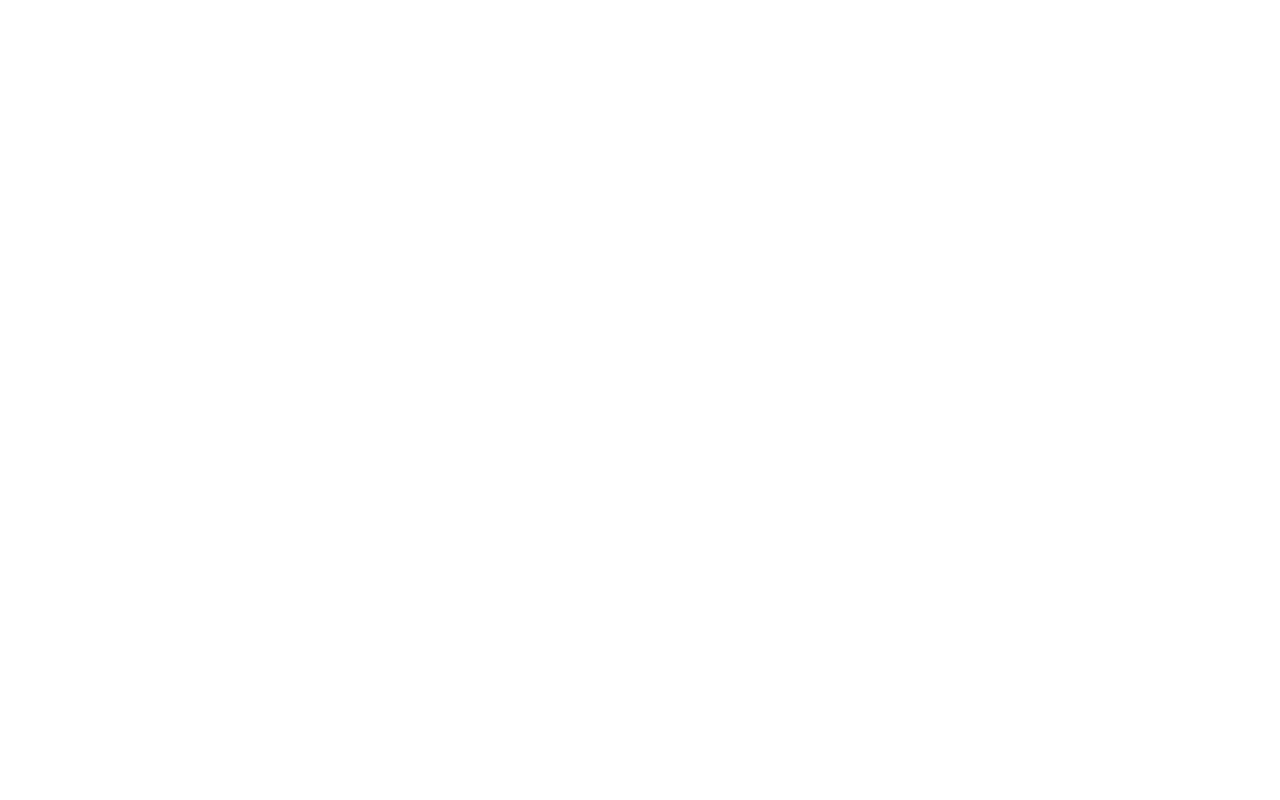
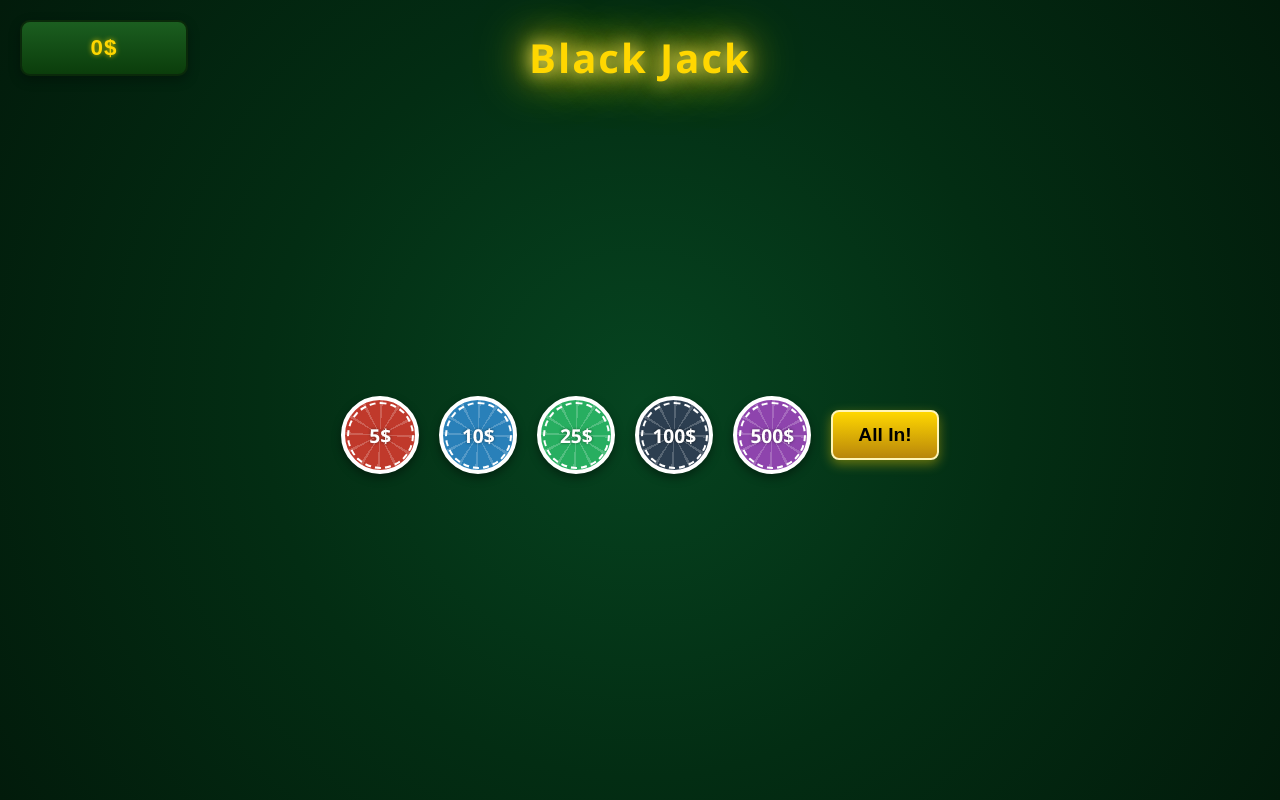
Before and after one commit to OronF/black-jack-game, a React app in the folder my-app/: page / in a window 1280 px wide. Built offline with nearby package versions, Linux system fonts and the light colour scheme.

Commit message:
changing the game to be black jack

```diff
--- a/my-app/src/css/App.css
+++ b/my-app/src/css/App.css
@@ -1,38 +1,70 @@
+/* General app layout */
 .App {
+  background: radial-gradient(circle at center, #064420, #032d13, #021b0b);
+  height: 100vh;
+  color: white;
+  font-family: 'Segoe UI', Tahoma, Geneva, Verdana, sans-serif;
   text-align: center;
+  position: relative;
+  overflow: hidden;
 }
 
-.App-logo {
-  height: 40vmin;
-  pointer-events: none;
+/* Header styling */
+.App-header {
+  font-size: 2.5rem;
+  font-weight: bold;
+  color: #ffd700;
+  text-shadow: 0 0 15px rgba(255, 215, 0, 0.8);
+  padding-top: 30px;
+  letter-spacing: 2px;
 }
 
-@media (prefers-reduced-motion: no-preference) {
-  .App-logo {
-    animation: App-logo-spin infinite 20s linear;
+/* Optional: animate glow for casino effect */
+@keyframes glow {
+  from {
+    text-shadow: 0 0 10px #ffd700, 0 0 20px #ffea00, 0 0 30px #ffd700;
+  }
+  to {
+    text-shadow: 0 0 20px #fff176, 0 0 40px #ffd700, 0 0 60px #ffea00;
   }
 }
 
 .App-header {
-  background-color: #282c34;
-  min-height: 100vh;
-  display: flex;
-  flex-direction: column;
-  align-items: center;
-  justify-content: center;
-  font-size: calc(10px + 2vmin);
-  color: white;
+  animation: glow 2s ease-in-out infinite alternate;
 }
 
-.App-link {
-  color: #61dafb;
+/* Integrate MoneyCount styling */
+.money-count {
+  position: fixed;
+  top: 20px;
+  left: 20px;
+
+  display: flex;
+  justify-content: center;
+  align-items: center;
+  margin: 0;
+  padding: 12px 20px;
+  background: linear-gradient(180deg, #1b5e20, #0b3d0b);
+  border: 2px solid #0a290a;
+  border-radius: 10px;
+  width: fit-content;
+  box-shadow: 0 4px 12px rgba(0, 0, 0, 0.3);
 }
 
-@keyframes App-logo-spin {
-  from {
-    transform: rotate(0deg);
-  }
-  to {
-    transform: rotate(360deg);
-  }
+.input-money-count {
+  font-size: 1.4rem;
+  font-weight: bold;
+  text-align: center;
+  color: #ffd700;
+  background: transparent;
+  border: none;
+  outline: none;
+  width: 120px;
+  letter-spacing: 1px;
+  text-shadow: 0 0 5px rgba(255, 215, 0, 0.7);
 }
+
+.input-money-count:disabled {
+  opacity: 1;
+  cursor: default;
+}
--- /dev/null
+++ b/my-app/src/css/CoinsPanal.css
@@ -0,0 +1,95 @@
+/* Full-screen centering */
+body, html {
+  height: 100%;
+  margin: 0;
+}
+
+.coins-panal-container {
+  display: flex;
+  justify-content: center;
+  align-items: center;
+  height: 100vh;
+  gap: 20px;
+  transform: translateY(-50px);
+}
+
+/* Coin list layout */
+.coins-panal {
+  display: flex;
+  list-style: none;
+  padding: 0;
+  margin: 0;
+  gap: 20px;
+}
+
+/* Base coin style */
+.coin {
+  width: 70px;
+  height: 70px;
+  border-radius: 50%;
+  border: 4px solid white;
+  display: flex;
+  justify-content: center;
+  align-items: center;
+  font-size: 1.2rem;
+  font-weight: bold;
+  color: white;
+  cursor: pointer;
+  box-shadow: 0 4px 10px rgba(0,0,0,0.4);
+  position: relative;
+  text-shadow: 0 0 3px rgba(0,0,0,0.5);
+  transition: transform 0.2s ease, box-shadow 0.2s ease;
+}
+
+/* Chip hover effect */
+.coin:hover {
+  transform: scale(1.1);
+  box-shadow: 0 6px 18px rgba(0,0,0,0.6);
+}
+
+/* Edge patterns for chips */
+.coin::before,
+.coin::after {
+  content: "";
+  position: absolute;
+  border-radius: 50%;
+}
+
+.coin::before {
+  width: 100%;
+  height: 100%;
+  background: repeating-conic-gradient(white 0 5deg, transparent 5deg 30deg);
+  opacity: 0.2;
+}
+
+.coin::after {
+  width: 90%;
+  height: 90%;
+  border: 2px dashed white;
+}
+
+/* Different colors for each coin */
+.coin:nth-child(1) { background: #c0392b; } /* Red 5$ */
+.coin:nth-child(2) { background: #2980b9; } /* Blue 10$ */
+.coin:nth-child(3) { background: #27ae60; } /* Green 25$ */
+.coin:nth-child(4) { background: #2c3e50; } /* Black 100$ */
+.coin:nth-child(5) { background: #8e44ad; } /* Purple 500$ */
+
+/* All In button (inline with coins) */
+.all-in-button {
+  background: linear-gradient(180deg, #ffd700, #b8860b);
+  border: 2px solid #fff5b7;
+  color: black;
+  font-size: 1.2rem;
+  font-weight: bold;
+  padding: 12px 25px;
+  border-radius: 8px;
+  cursor: pointer;
+  box-shadow: 0 4px 12px rgba(255, 215, 0, 0.4);
+  transition: transform 0.2s ease, box-shadow 0.2s ease;
+}
+
+.all-in-button:hover {
+  transform: scale(1.1);
+  box-shadow: 0 6px 18px rgba(255, 215, 0, 0.6);
+}
--- /dev/null
+++ b/my-app/src/css/MoneyCount.css
@@ -0,0 +1,34 @@
+.money-count {
+  position: fixed;
+  top: 20px;
+  left: 20px;
+
+  display: flex;
+  justify-content: center;
+  align-items: center;
+  margin: 0;
+  padding: 12px 20px;
+  background: linear-gradient(180deg, #1b5e20, #0b3d0b);
+  border: 2px solid #0a290a;
+  border-radius: 10px;
+  width: fit-content;
+  box-shadow: 0 4px 12px rgba(0, 0, 0, 0.3);
+}
+
+.input-money-count {
+  font-size: 1.4rem;
+  font-weight: bold;
+  text-align: center;
+  color: #ffd700;
+  background: transparent;
+  border: none;
+  outline: none;
+  width: 120px;
+  letter-spacing: 1px;
+  text-shadow: 0 0 5px rgba(255, 215, 0, 0.7);
+}
+
+.input-money-count:disabled {
+  opacity: 1;
+  cursor: default;
+}
--- a/my-app/src/javaScripts/App.js
+++ b/my-app/src/javaScripts/App.js
@@ -1,11 +1,23 @@
 import '../css/App.css';
+import CoinsPanal from './CoinsPanal.js';
+import MoneyCount from './MoneyCount.js';
 
 function App() {
   return (
     <div className="App">
-
+      <Header />
+      <MoneyCount count={0} />
+      <CoinsPanal />
     </div>
   );
 }
 
+function Header() {
+  return (
+    <header className="App-header">
+      Black Jack
+    </header>
+  );
+}
+
 export default App;
--- /dev/null
+++ b/my-app/src/javaScripts/CoinsPanal.js
@@ -0,0 +1,19 @@
+import '../css/CoinsPanal.css';
+
+function CoinsPanal() {
+    return (
+    <div className="coins-panal-container">
+        <ul className="coins-panal">
+            <li key="1" className="coin">5$</li>
+            <li key="2" className="coin">10$</li>
+            <li key="3" className="coin">25$</li>
+            <li key="4" className="coin">100$</li>
+            <li key="5" className="coin">500$</li>
+        </ul>
+        <button className="all-in-button">All In!</button>
+    </div>
+
+    );
+}
+
+export default CoinsPanal;
--- /dev/null
+++ b/my-app/src/javaScripts/MoneyCount.js
@@ -0,0 +1,11 @@
+import '../css/MoneyCount.css';
+
+function MoneyCount({ count }) {
+    return (
+        <div className="money-count">
+            <input className="input-money-count" value={`${count}$`} disabled={true}/>
+        </div>
+    );
+}
+
+export default MoneyCount;
```
Also changed, not shown: my-app/src/css/Card.css (added, +53 -0 lines), my-app/src/javaScripts/Card.js (+22 -0 lines), my-app/src/javaScripts/GameCards.js (added, +24 -0 lines).
